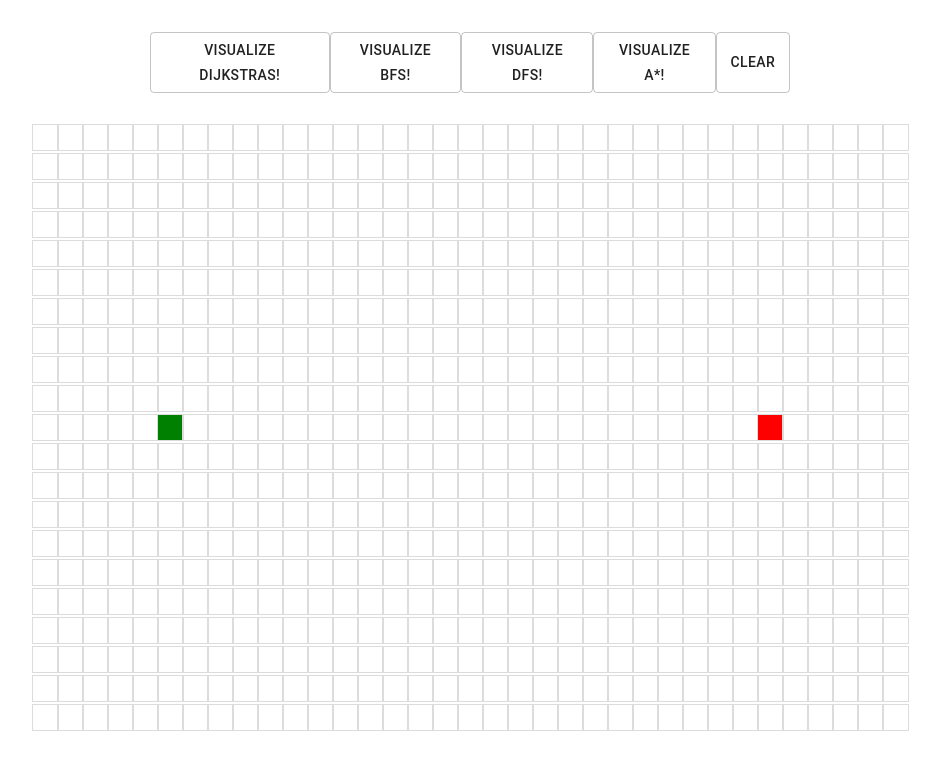
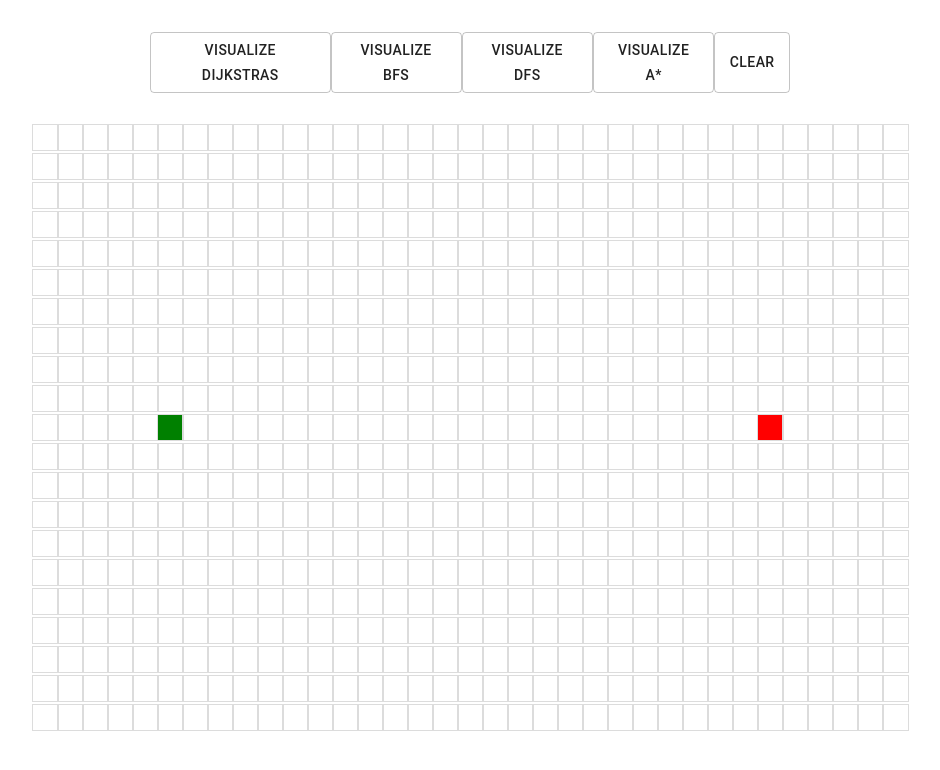
Before and after one commit to hien-alex/pathfinder_visual, a React (Create React App) app: page / in a window 1280 px wide. Shown: the top 770 px of the page, without its empty margins (170-1110 px from the left). Built offline with nearby package versions, Linux system fonts and the light colour scheme.

Commit message:
pointer events none when path finder is running

```diff
--- a/src/PathfindingVisualizer/Grid.css
+++ b/src/PathfindingVisualizer/Grid.css
@@ -1,3 +1,7 @@
 .grid {
   margin-top: 2.5%;
 }
+
+.running {
+  pointer-events: none;
+}
--- a/src/PathfindingVisualizer/PathfindingVisualizer.jsx
+++ b/src/PathfindingVisualizer/PathfindingVisualizer.jsx
@@ -1,4 +1,4 @@
-import React, { Component } from "react";
+import React, { Component, useState, useEffect } from "react";
 import Node from "./Node/Node";
 import "./Grid.css";
 import "./mainPage.css";
@@ -22,6 +22,7 @@ export default class PathfindingVisualizer extends Component {
       newStartPressed: false,
       newFinishPressed: false,
       initialGrid: [],
+      isRunning: false,
     };
   }
 
@@ -256,18 +257,20 @@ export default class PathfindingVisualizer extends Component {
     const grid = this.state.grid;
     return (
       <>
-        <div className="buttonsHeader">
+        <div
+          className={`buttonsHeader ${this.state.isRunning} ? "running" : ""`}
+        >
           <Button variant="outlined" onClick={() => this.visualizeDijkstra()}>
-            Visualize Dijkstras!
+            Visualize Dijkstras
           </Button>
           <Button variant="outlined" onClick={() => this.visualizeBFS()}>
-            Visualize BFS!
+            Visualize BFS
           </Button>
           <Button variant="outlined" onClick={() => this.visualizeDFS()}>
-            Visualize DFS!
+            Visualize DFS
           </Button>
           <Button variant="outlined" onClick={() => this.visualizeAStar()}>
-            Visualize A*!
+            Visualize A*
           </Button>
           <Button
             variant="outlined"
@@ -276,7 +279,8 @@ export default class PathfindingVisualizer extends Component {
             CLEAR
           </Button>
         </div>
-        <div className="grid">
+        {/* className={`node ${isStart ? "startNode" : isFinish ? "finishNode" : ""} */}
+        <div className={`grid ${this.state.isRunning ? "running" : ""}`}>
           {grid.map((row, rowIdx) => {
             return (
               <div key={rowIdx}>
--- a/src/PathfindingVisualizer/mainPage.css
+++ b/src/PathfindingVisualizer/mainPage.css
@@ -5,3 +5,7 @@
   display: flex;
   justify-content: space-evenly;
 }
+
+.running {
+  pointer-events: none;
+}
```
